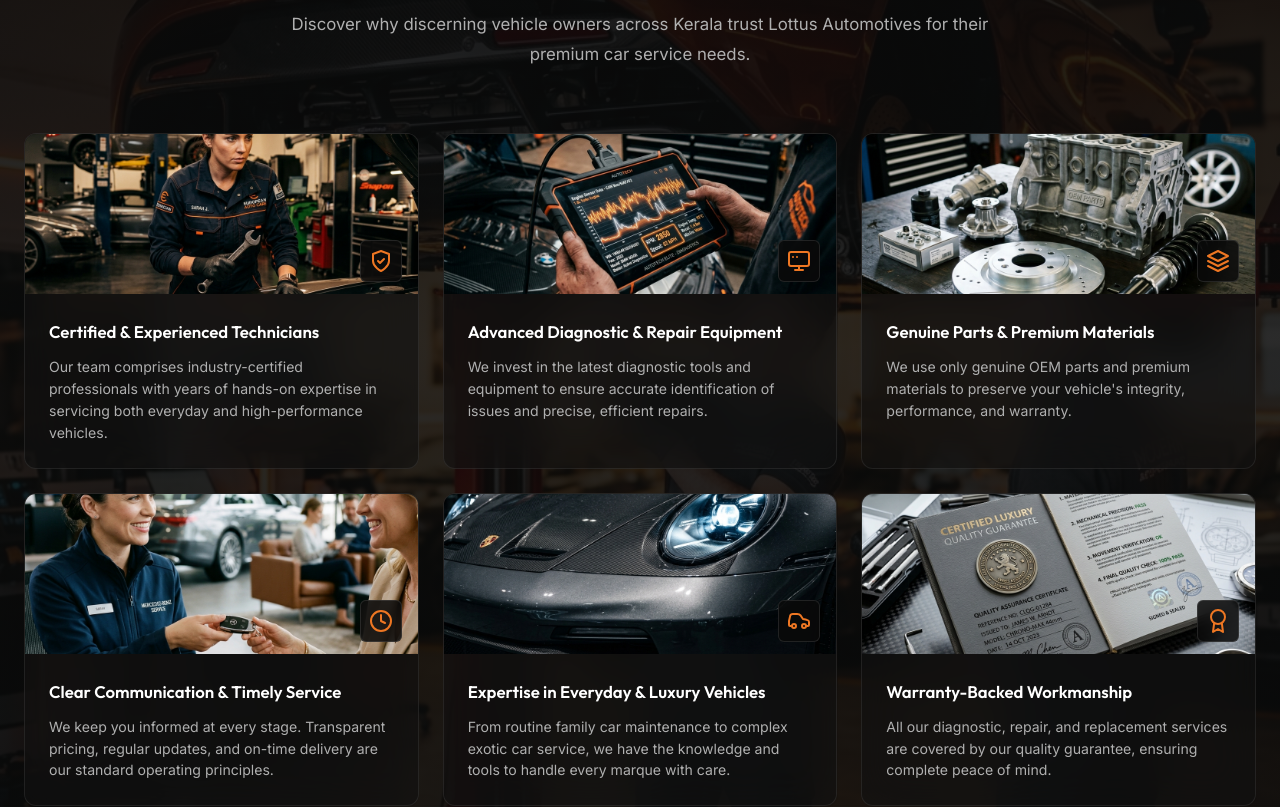
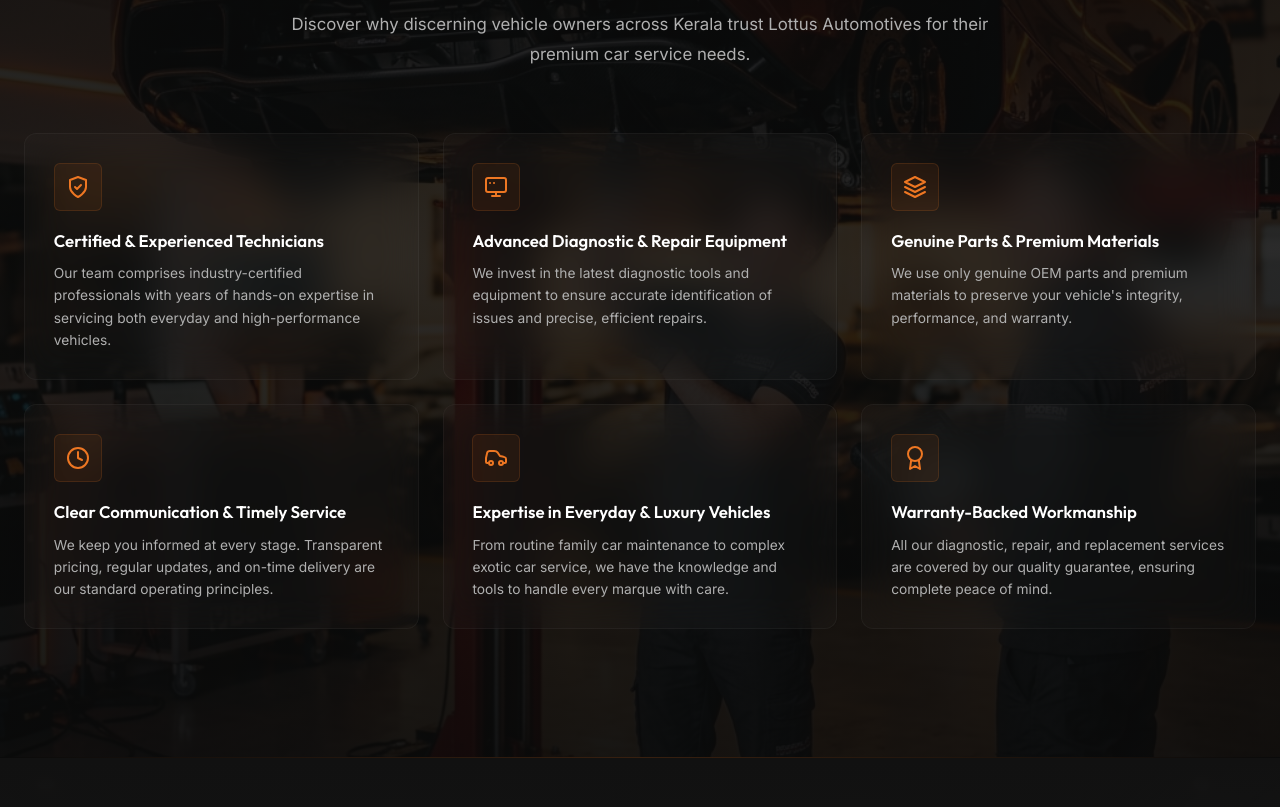
Before and after one commit to akshaiinspite/lottus-automotives-, a React (Vite) app: page / in a window 1280 px wide. Shown: the part 1780-2587 px from the top of the page. Built offline with nearby package versions, Linux system fonts and the light colour scheme.

Commit message:
feat: center align subpage headers and make Why Choose Us cards smaller and more professional

```diff
--- a/src/pages/ContactPage.css
+++ b/src/pages/ContactPage.css
@@ -40,19 +40,19 @@
   z-index: 2;
   padding: var(--space-2xl) 0 var(--space-xl);
   max-width: 780px;
-  text-align: left;
+  text-align: center;
   display: flex;
   flex-direction: column;
-  align-items: flex-start;
+  align-items: center;
   width: 100%;
 }
 
 .contact-hero__content .section-label {
-  justify-content: flex-start;
+  justify-content: center;
 }
 
 .contact-hero__content .section-subtext {
-  margin: 0;
+  margin: 0 auto;
 }
 
 /* ===== CONTACT SECTION ===== */
--- a/src/pages/HomePage.css
+++ b/src/pages/HomePage.css
@@ -253,13 +253,16 @@
 }
 
 .why-card {
-  padding: 0;
+  padding: 1.8rem;
   border-radius: var(--radius-md);
   transition: all var(--transition-medium);
-  position: relative;
-  overflow: hidden;
   display: flex;
   flex-direction: column;
+  align-items: flex-start;
+  text-align: left;
+  border: 1px solid rgba(255, 255, 255, 0.04);
+  background: rgba(255, 255, 255, 0.02);
+  position: relative;
   height: 100%;
 }
 
@@ -273,12 +276,12 @@
   background: linear-gradient(90deg, var(--clr-orange), transparent);
   opacity: 0;
   transition: opacity var(--transition-medium);
-  z-index: 3;
 }
 
 .why-card:hover {
   transform: translateY(-5px);
-  border-color: rgba(238, 119, 35, 0.25);
+  border-color: rgba(238, 119, 35, 0.2);
+  background: rgba(238, 119, 35, 0.02);
   box-shadow: 0 12px 40px rgba(0, 0, 0, 0.45);
 }
 
@@ -286,53 +289,25 @@
   opacity: 1;
 }
 
-.why-card__img-container {
-  position: relative;
-  width: 100%;
-  height: 160px;
-  overflow: hidden;
-}
-
-.why-card__img {
-  width: 100%;
-  height: 100%;
-  object-fit: cover;
-  transition: transform var(--transition-medium);
-}
-
-.why-card:hover .why-card__img {
-  transform: scale(1.08);
-}
-
-.why-card__icon-overlay {
-  position: absolute;
-  bottom: 12px;
-  right: 16px;
-  width: 42px;
-  height: 42px;
+.why-card__icon-box {
+  width: 48px;
+  height: 48px;
   display: flex;
   align-items: center;
   justify-content: center;
   border-radius: var(--radius-sm);
-  background: rgba(10, 10, 10, 0.85);
-  backdrop-filter: blur(10px);
-  border: 1px solid rgba(255, 255, 255, 0.1);
+  background: var(--clr-orange-subtle);
   color: var(--clr-orange);
+  margin-bottom: 1.2rem;
   transition: all var(--transition-fast);
-  z-index: 2;
+  border: 1px solid rgba(238, 119, 35, 0.15);
 }
 
-.why-card:hover .why-card__icon-overlay {
+.why-card:hover .why-card__icon-box {
   background: var(--clr-orange);
   color: var(--clr-white);
+  box-shadow: var(--shadow-orange);
   border-color: var(--clr-orange);
-}
-
-.why-card__content {
-  padding: 1.5rem;
-  flex-grow: 1;
-  display: flex;
-  flex-direction: column;
 }
 
 .why-card__title {
@@ -341,11 +316,12 @@
   font-weight: 600;
   margin-bottom: 0.6rem;
   color: var(--clr-white);
+  line-height: 1.35;
 }
 
 .why-card__desc {
-  font-size: 0.88rem;
-  line-height: 1.55;
+  font-size: 0.86rem;
+  line-height: 1.6;
   color: var(--clr-gray-light);
 }
 
--- a/src/pages/HomePage.tsx
+++ b/src/pages/HomePage.tsx
@@ -266,14 +266,9 @@ const WhyChooseSection = () => {
         <div className="why__cards">
           {whyChooseData.map((item, i) => (
             <article className="why-card glass-card" key={i} id={`why-card-${i}`}>
-              <div className="why-card__img-container">
-                <img src={item.image} alt={item.title} className="why-card__img" loading="lazy" />
-                <div className="why-card__icon-overlay">{item.icon}</div>
-              </div>
-              <div className="why-card__content">
-                <h3 className="why-card__title">{item.title}</h3>
-                <p className="why-card__desc">{item.desc}</p>
-              </div>
+              <div className="why-card__icon-box">{item.icon}</div>
+              <h3 className="why-card__title">{item.title}</h3>
+              <p className="why-card__desc">{item.desc}</p>
             </article>
           ))}
         </div>
--- a/src/pages/ServicesPage.css
+++ b/src/pages/ServicesPage.css
@@ -44,19 +44,19 @@
   position: relative;
   z-index: 2;
   padding: var(--space-2xl) 0 var(--space-xl);
-  text-align: left;
+  text-align: center;
   display: flex;
   flex-direction: column;
-  align-items: flex-start;
+  align-items: center;
   width: 100%;
 }
 
 .services-hero__content .section-label {
-  justify-content: flex-start;
+  justify-content: center;
 }
 
 .services-hero__content .section-subtext {
-  margin: 0;
+  margin: 0 auto;
 }
 
 /* ===== SERVICES SEARCH SECTION ===== */
```
